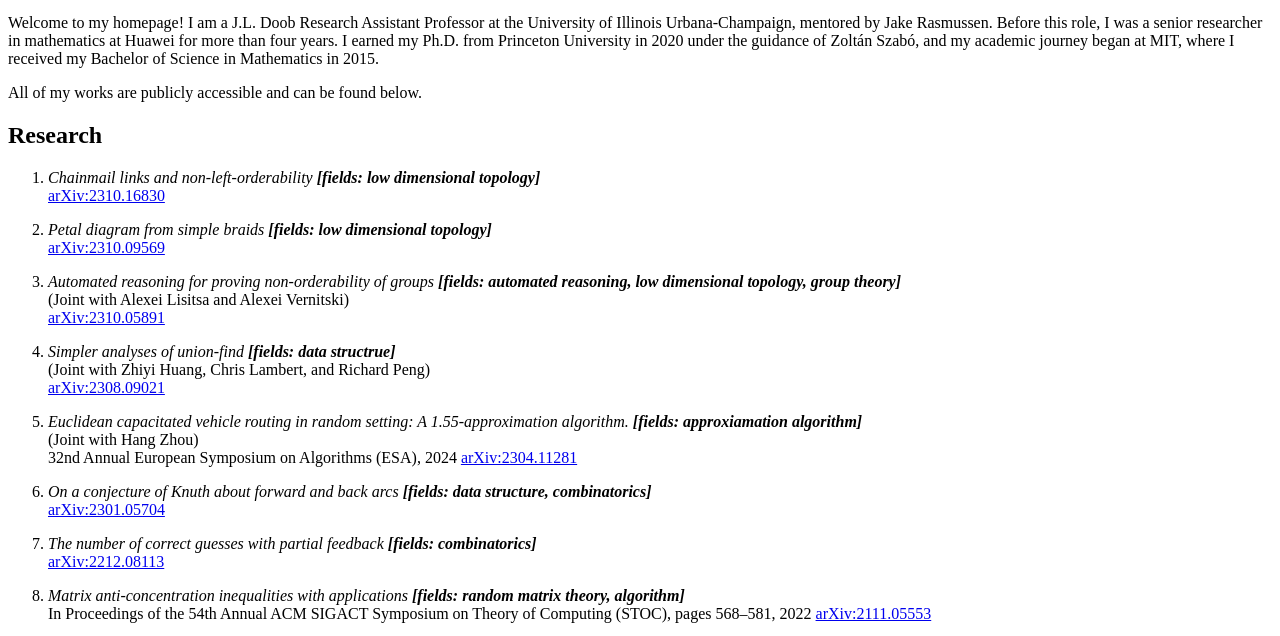
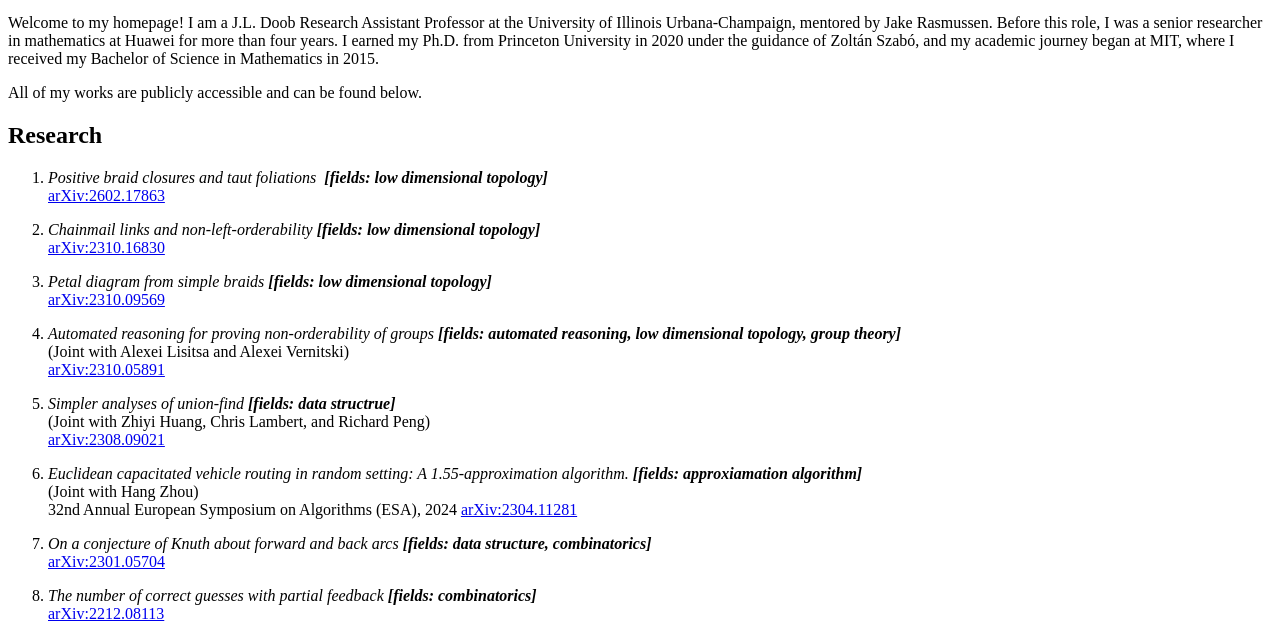
Before and after one commit to Zipei-Nie/Zipei-Nie.github.io, a plain HTML site: page index.html in a window 1280 px wide. Shown: the part 100-736 px from the top of the page. Drawn offline with Linux system fonts and the light colour scheme.

Commit message:
Update index.html

```diff
--- a/index.html
+++ b/index.html
@@ -15,6 +15,15 @@
 <h2>Research</h2>
 
 <ol>
+	<li>
+		<p>
+			<em>
+				Positive braid closures and taut foliations
+&nbsp;<strong>[fields: low dimensional topology]</strong>
+			</em><br />
+				 <a href="https://arxiv.org/abs/2602.17863" target="_blank">arXiv:2602.17863</a>
+		</p>
+	</li>
 	<li>
 		<p>
 			<em>
```
